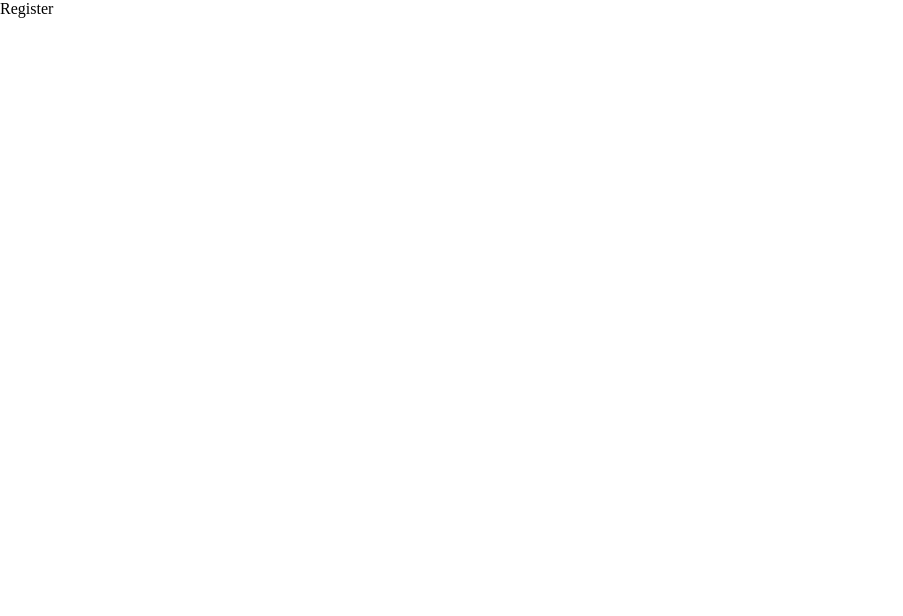
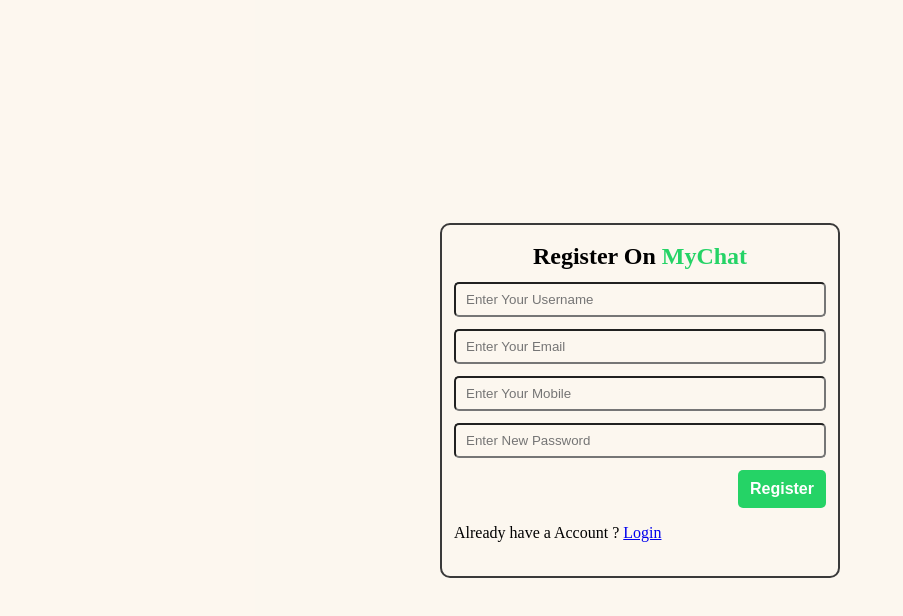
Before and after one commit to devkarwa28/chatApp, a React (Create React App) app in the folder client/: page /register in a window 1280 px wide. Shown: the top 616 px of the page, without its empty margins (0-903 px from the left). Built offline with nearby package versions, Linux system fonts and the light colour scheme.

Commit message:
Real Time Message Updates

```diff
--- a/client/src/components/ChatWindow/ChatWindow.jsx
+++ b/client/src/components/ChatWindow/ChatWindow.jsx
@@ -2,7 +2,7 @@
 import windowStyles from "./chatwindow.module.css"
 import { useChat } from '../../context/ChatContext'
 import { useAuth } from '../../context/AuthContext';
-import { fetchMessages, sendMessages } from '../../services/messageServices';
+import { sendMessages } from '../../services/messageServices';
 import socket from '../../socket';
 
 
@@ -12,22 +12,7 @@
     const{user} = useAuth();
     const [newMessage, setNewMessage] = useState("")
 
-    useEffect(()=>{
-        if(!selectedChat){
-            setMessages([]);
-            return;
-        }
-        const loadMessages = async () =>{
-            try{
-                const data = await fetchMessages(selectedChat._id,user.token);
-                setMessages(data)
-            }
-            catch(err){
-                console.log("Failed to get message")
-            }
-        }
-        loadMessages();
-    },[selectedChat,user.token]);
+
 
     const handleSendMessages = async () =>{
         if(!newMessage.trim() || !selectedChat) return;
--- a/client/src/pages/ChatPage.jsx
+++ b/client/src/pages/ChatPage.jsx
@@ -4,6 +4,7 @@
 import socket from '../socket'
 import { useAuth } from '../context/AuthContext'
 import { useChat } from '../context/ChatContext'
+import { fetchMessages } from '../services/messageServices'
 
 const ChatPage = () => {
   const [messages,setMessages] = useState([]);
@@ -11,15 +12,13 @@
   const {selectedChat} = useChat();
 
   useEffect(()=>{
-    if(!user || !user._id)return;
-    console.log("Connecting socket")
-    socket.connect();
-    socket.emit("setup",user);
-    socket.on("connected",()=>{
-      console.log("WebSocket Connected Successfully")
-    });
+    if(!user?._id) return;
+    if(!socket.connected){
+      socket.connect();
+      socket.emit("setup",user);
+    }
     return () =>{
-      socket.disconnect();
+      socket.off("connected");
     }
   },[user]);
 
@@ -27,20 +26,41 @@
     if(!selectedChat) return;
     socket.emit("join chat",selectedChat._id);
     console.log("Joined Chat:",selectedChat._id);
-    setMessages([]);
   },[selectedChat])
 
   useEffect(()=>{
-    socket.on("message recived",(newMessage) =>{
-      if(selectedChat && newMessage.chat._id === selectedChat._id)
-      {
-        setMessages((prev)=>[...prev,newMessage]);
-      }
-    })
+   const handleNewMessage = (newMessage) => {
+    if(!selectedChat) return;
+    if(newMessage.chat._id !== selectedChat._id)
+    {
+      return;
+    }
+
+    setMessages((prev)=>{
+      if(prev.find((m)=> m._id === newMessage._id)) return prev;
+      return[...prev, newMessage];
+    });
+  };
+    socket.on("message got", handleNewMessage);
+
     return () =>{
-      socket.off("message recived");
-    }
+      socket.off("message got", handleNewMessage)
+    };
+
   },[selectedChat])
+
+  useEffect(()=>{
+    if(!selectedChat) return;
+
+    const loadMessages = async () =>{
+      const data = await fetchMessages(selectedChat._id, user.token);
+    setMessages(data);
+    socket.emit("join chat",selectedChat._id);
+    console.log("Joined Chat:", selectedChat._id);
+    };
+    loadMessages();
+  },[selectedChat])
+
   return (
     <section className='chat-page'>
         <Sidebar/>
--- a/client/src/pages/Register.jsx
+++ b/client/src/pages/Register.jsx
@@ -1,8 +1,58 @@
-import React from 'react'
+import React, { useState } from 'react'
+import registerStyles from './login.module.css'
+import axios from 'axios';
+import { NavLink, useNavigate } from 'react-router-dom';
 
 const Register = () => {
+  const navigate = useNavigate();
+  const [formData, setFormData] = useState({
+    uname: "",
+    email: "",
+    phone: "",
+    password: "",
+  })
+  const [error,setError] = useState("");
+  const [loading,setLoading] = useState(false)
+
+  const changeHandler = (e) =>{
+    setFormData({...formData,[e.target.name]: e.target.value});
+  }
+
+  const submitHandler = async (e) =>{
+    e.preventDefault();
+    setError("")
+    try{
+      setLoading(true)
+      const {data} = await axios.post("http://localhost:5000/api/auth/register",formData);
+      localStorage.setItem("userInfo",JSON.stringify(data));
+      navigate("/chat");
+    }
+    catch(err){
+      setError(err.response?.data?.message || "Registration Failed")
+    }
+    finally{
+      setLoading(false)
+    }
+  }
   return (
-    <div>Register</div>
+    <section className={registerStyles.login}>
+      <form onSubmit={submitHandler}>
+        <h1>Register On <span>MyChat</span></h1>
+        {error && <p style={{color: 'red'}}>{error}</p>}
+        <input type="text" placeholder='Enter Your Username' name='uname' value={formData.uname} onChange={changeHandler}/>
+        <input type="text" placeholder='Enter Your Email' name='email' value={formData.email} onChange={changeHandler} />
+        <input type="text" placeholder='Enter Your Mobile' name='phone' value={formData.phone}onChange={changeHandler} />
+        <input type="text" placeholder='Enter New Password' name='password' value={formData.password} onChange={changeHandler}/>
+        <div style={{display:'flex',justifyContent:'end'}}>
+          <button type='submit' disabled={loading}>
+            {loading ? "Registering" : "Register"}
+          </button>
+        </div>
+        <p>
+          Already have a Account ? <NavLink to="/login">Login</NavLink>
+        </p>
+      </form>
+    </section>
   )
 }
 
```
Also changed, not shown: 1 other file (tests, documents, lock files or other folders).
